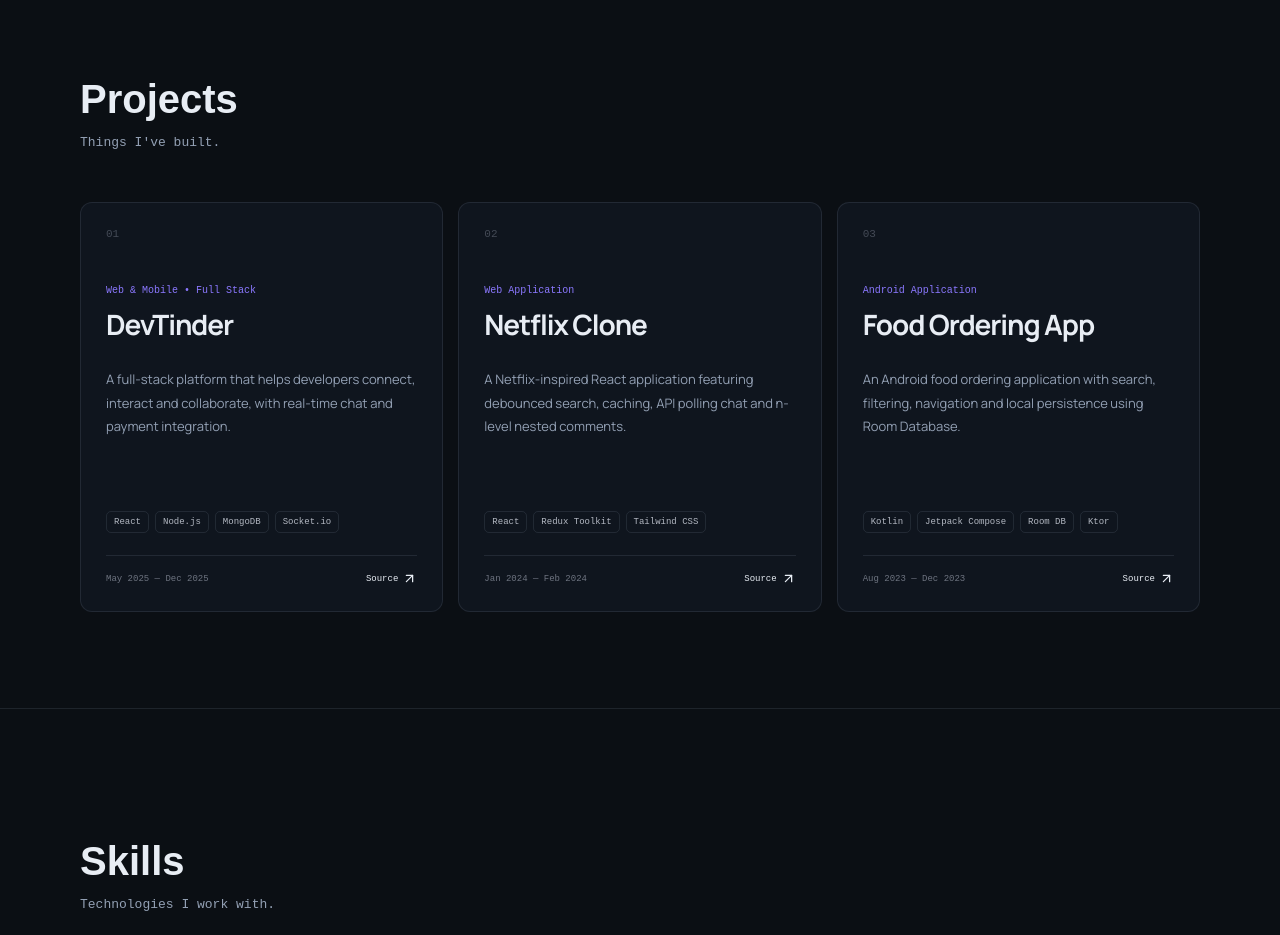
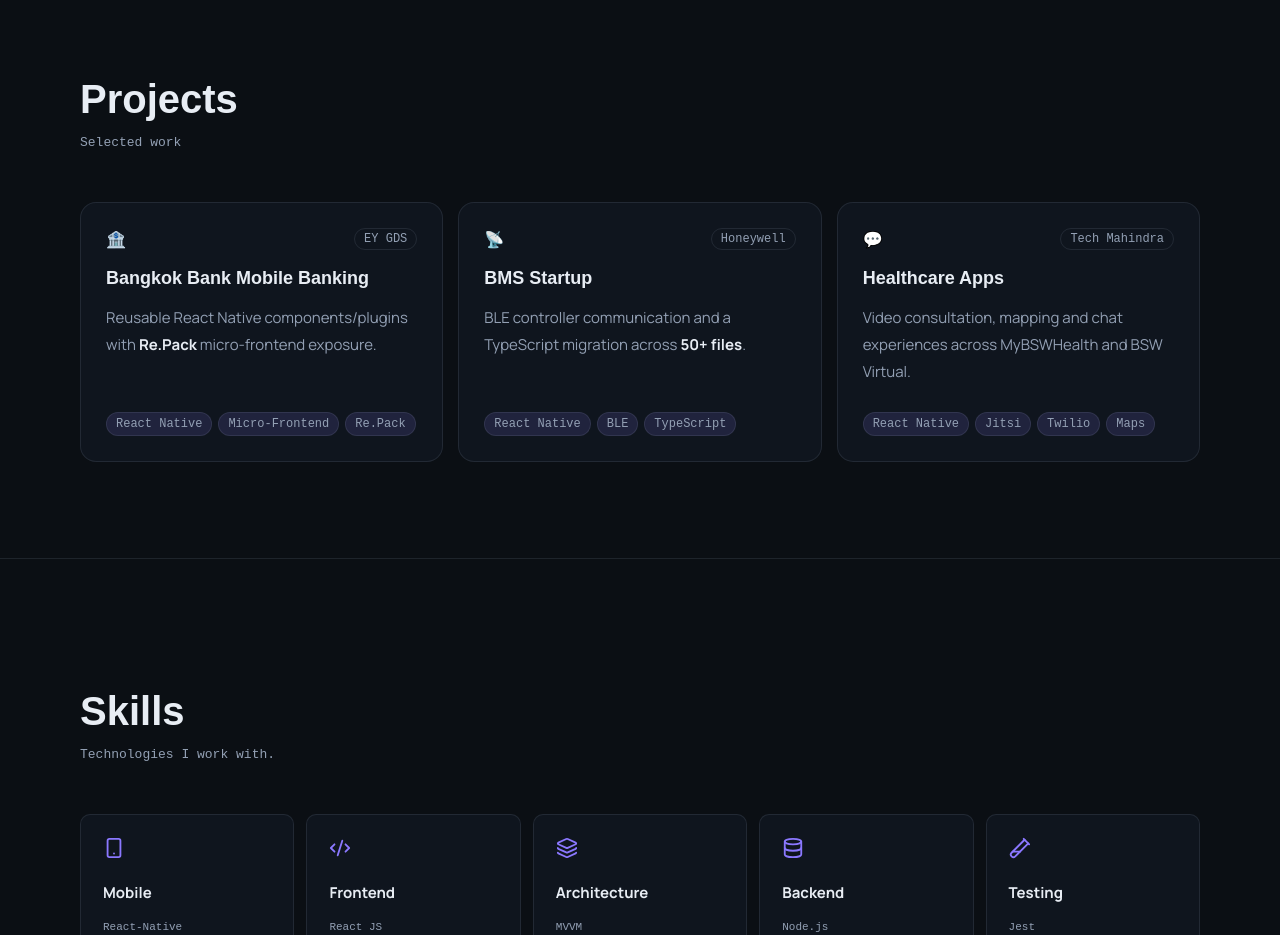
Before and after one commit to rkchoudhury/rkchoudhury.github.io, a React (Vite) app: page / in a window 1280 px wide. Shown: the part 3020-3955 px from the top of the page. Built offline with nearby package versions, Linux system fonts and the light colour scheme.

Commit message:
Enhanced Project section

```diff
--- a/src/components/projects/Projects.tsx
+++ b/src/components/projects/Projects.tsx
@@ -7,7 +7,7 @@ import "./style.css";
 
 const Projects = () => {
     return (
-        <Section id="projects" title="Projects" subTitle="Things I've built.">
+        <Section id="projects" title="Projects" subTitle="Selected work">
             <div className="project-grid">
                 {projects.map((project, i) => (
                     <motion.article
@@ -16,15 +16,19 @@ const Projects = () => {
                         whileHover={{ y: -7 }}
                         transition={{ duration: .2 }}
                     >
-                        <div className="project-number">0{i + 1}</div>
-                        <div className="project-type">{project.type}</div>
+                        {/* <div className="project-number">0{i + 1}</div> */}
+                        {/* <div className="project-type">{project.type}</div> */}
+                        <div className="project-top">
+                            <span>{project.icon}</span>
+                            <small>{project.organisation}</small>
+                        </div>
                         <h3>{project.title}</h3>
                         <p>{project.description}</p>
                         <div className="tags">{project.stack.map((s) => <span key={s}>{s}</span>)}</div>
-                        <div className="project-footer">
+                        {/* <div className="project-footer">
                             <span>{project.period}</span>
                             <a href={project.github} target="_blank" rel="noreferrer">Source <ArrowUpRight size={15} /></a>
-                        </div>
+                        </div> */}
                     </motion.article>
                 ))}
             </div>
--- a/src/components/projects/style.css
+++ b/src/components/projects/style.css
@@ -4,14 +4,24 @@
   gap: 15px;
 }
 .project-card {
-  min-height: 410px;
   display: flex;
   flex-direction: column;
   background: var(--panel);
   border: 1px solid var(--line);
-  border-radius: 12px;
+  border-radius: 16px;
   padding: 25px;
   position: relative;
+}
+.project-top {
+  display: flex;
+  justify-content: space-between;
+}
+.project-top small {
+  font: 12px var(--mono);
+  border: 1px solid var(--line);
+  border-radius: 99px;
+  padding: 3px 9px;
+  color: var(--muted);
 }
 .project-number {
   color: #444a56;
@@ -23,28 +33,30 @@
   margin-top: 45px;
 }
 .project-card h3 {
-  font-size: 28px;
-  margin: 9px 0 12px;
-  letter-spacing: -0.04em;
+  font: 700 18px var(--display);
+  margin-bottom: 0;
 }
 .project-card p {
   color: var(--muted);
-  font-size: 13px;
+  font-size: 15px;
   line-height: 1.8;
+  flex: 1;
 }
 .tags {
   display: flex;
   flex-wrap: wrap;
   gap: 6px;
   margin-top: auto;
-  padding-top: 22px;
+  padding-top: 12px;
 }
 .tags span {
   border: 1px solid var(--line);
-  color: #b3b8c2;
-  padding: 5px 7px;
-  border-radius: 5px;
-  font: 9px var(--mono);
+  padding: 4px 9px;
+  border-radius: 99px;
+  font: 12px var(--mono);
+  color: var(--muted);
+  background: var(--violet-soft);
+  font-style: normal;
 }
 .project-footer {
   display: flex;
--- a/src/configs/index.ts
+++ b/src/configs/index.ts
@@ -1,4 +1,4 @@
 export { profile, highlightedFacts } from "./profile";
 export { experience } from "./experience.tsx";
-export { projects } from "./projects";
+export { projects, personalProjects } from "./project";
 export { skills } from "./skills";
--- /dev/null
+++ b/src/configs/project.tsx
@@ -0,0 +1,69 @@
+import { profile } from "./profile";
+
+const projects = [
+    {
+        title: "Bangkok Bank Mobile Banking",
+        icon: "🏦",
+        organisation: "EY GDS",
+        stack: ["React Native", "Micro-Frontend", "Re.Pack"],
+        description:
+            <>
+                Reusable React Native components/plugins with <strong>Re.Pack</strong>{" "}
+                micro-frontend exposure.
+            </>,
+    },
+    {
+        title: "BMS Startup",
+        icon: "📡",
+        organisation: "Honeywell",
+        stack: ["React Native", "BLE", "TypeScript"],
+        description:
+            <>
+                BLE controller communication and a TypeScript migration across{" "}
+                <strong>50+ files</strong>.
+            </>,
+    },
+    {
+        title: "Healthcare Apps",
+        icon: "💬",
+        organisation: "Tech Mahindra",
+        stack: ["React Native", "Jitsi", "Twilio", "Maps"],
+        description:
+            <>
+                Video consultation, mapping and chat experiences across MyBSWHealth and
+                BSW Virtual.
+            </>,
+    },
+];
+
+const personalProjects = [
+    {
+        title: "DevTinder",
+        type: "Web & Mobile • Full Stack",
+        period: "May 2025 — Dec 2025",
+        stack: ["React", "Node.js", "MongoDB", "Socket.io"],
+        description:
+            "A full-stack platform that helps developers connect, interact and collaborate, with real-time chat and payment integration.",
+        github: profile.github,
+    },
+    {
+        title: "Netflix Clone",
+        type: "Web Application",
+        period: "Jan 2024 — Feb 2024",
+        stack: ["React", "Redux Toolkit", "Tailwind CSS"],
+        description:
+            "A Netflix-inspired React application featuring debounced search, caching, API polling chat and n-level nested comments.",
+        github: profile.github,
+    },
+    {
+        title: "Food Ordering App",
+        type: "Android Application",
+        period: "Aug 2023 — Dec 2023",
+        stack: ["Kotlin", "Jetpack Compose", "Room DB", "Ktor"],
+        description:
+            "An Android food ordering application with search, filtering, navigation and local persistence using Room Database.",
+        github: profile.github,
+    },
+];
+
+export { projects, personalProjects };
--- a/src/configs/projects.ts
+++ /dev/null
@@ -1,31 +0,0 @@
-import { profile } from "./profile";
-
-export const projects = [
-  {
-    title: "DevTinder",
-    type: "Web & Mobile • Full Stack",
-    period: "May 2025 — Dec 2025",
-    stack: ["React", "Node.js", "MongoDB", "Socket.io"],
-    description:
-      "A full-stack platform that helps developers connect, interact and collaborate, with real-time chat and payment integration.",
-    github: profile.github,
-  },
-  {
-    title: "Netflix Clone",
-    type: "Web Application",
-    period: "Jan 2024 — Feb 2024",
-    stack: ["React", "Redux Toolkit", "Tailwind CSS"],
-    description:
-      "A Netflix-inspired React application featuring debounced search, caching, API polling chat and n-level nested comments.",
-    github: profile.github,
-  },
-  {
-    title: "Food Ordering App",
-    type: "Android Application",
-    period: "Aug 2023 — Dec 2023",
-    stack: ["Kotlin", "Jetpack Compose", "Room DB", "Ktor"],
-    description:
-      "An Android food ordering application with search, filtering, navigation and local persistence using Room Database.",
-    github: profile.github,
-  },
-];
--- a/src/styles/responsive.css
+++ b/src/styles/responsive.css
@@ -78,9 +78,6 @@
   .skills-grid {
     grid-template-columns: 1fr;
   }
-  .project-card {
-    min-height: 360px;
-  }
   .job-head {
     flex-direction: column;
     gap: 8px;
```
